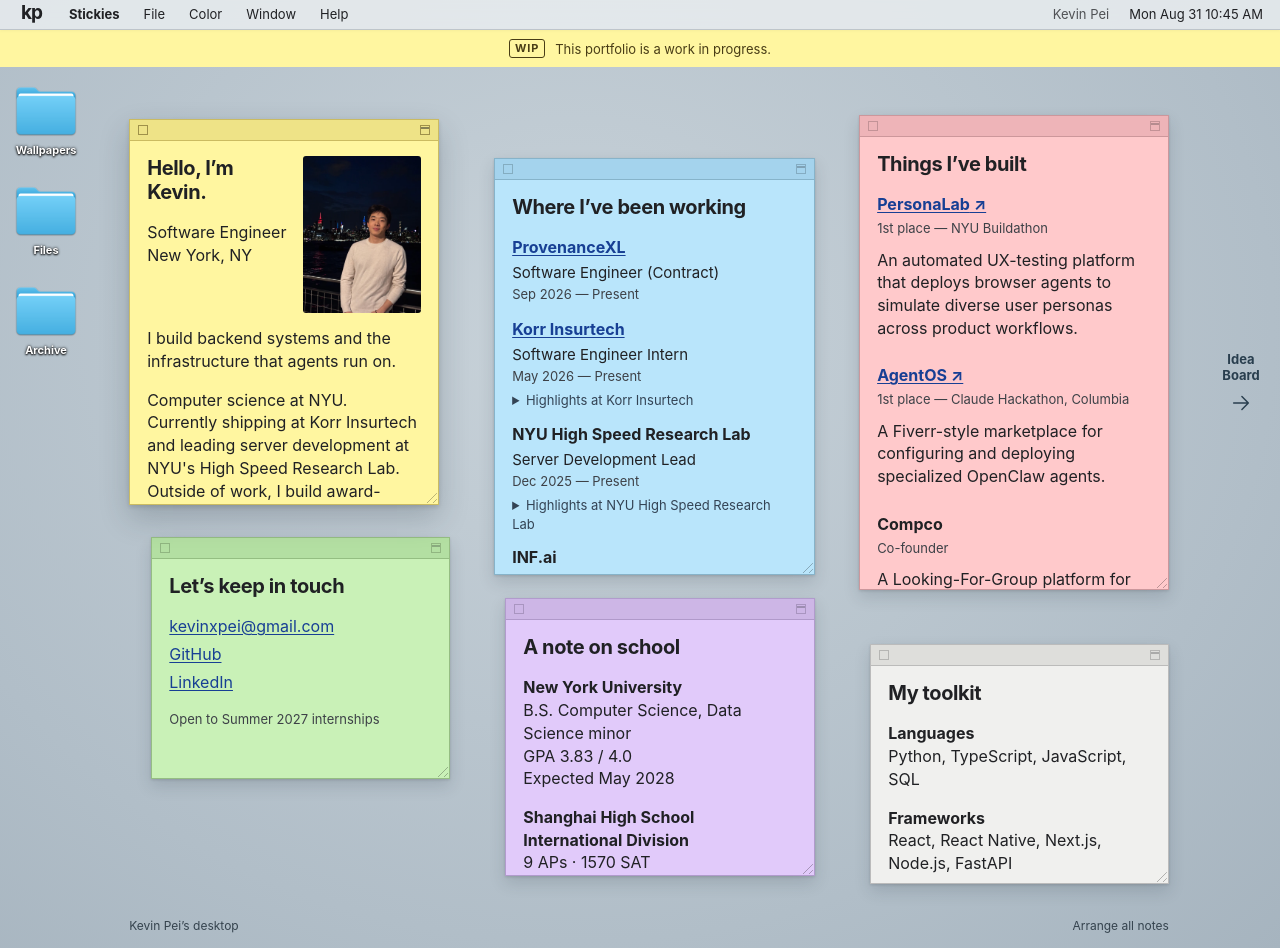
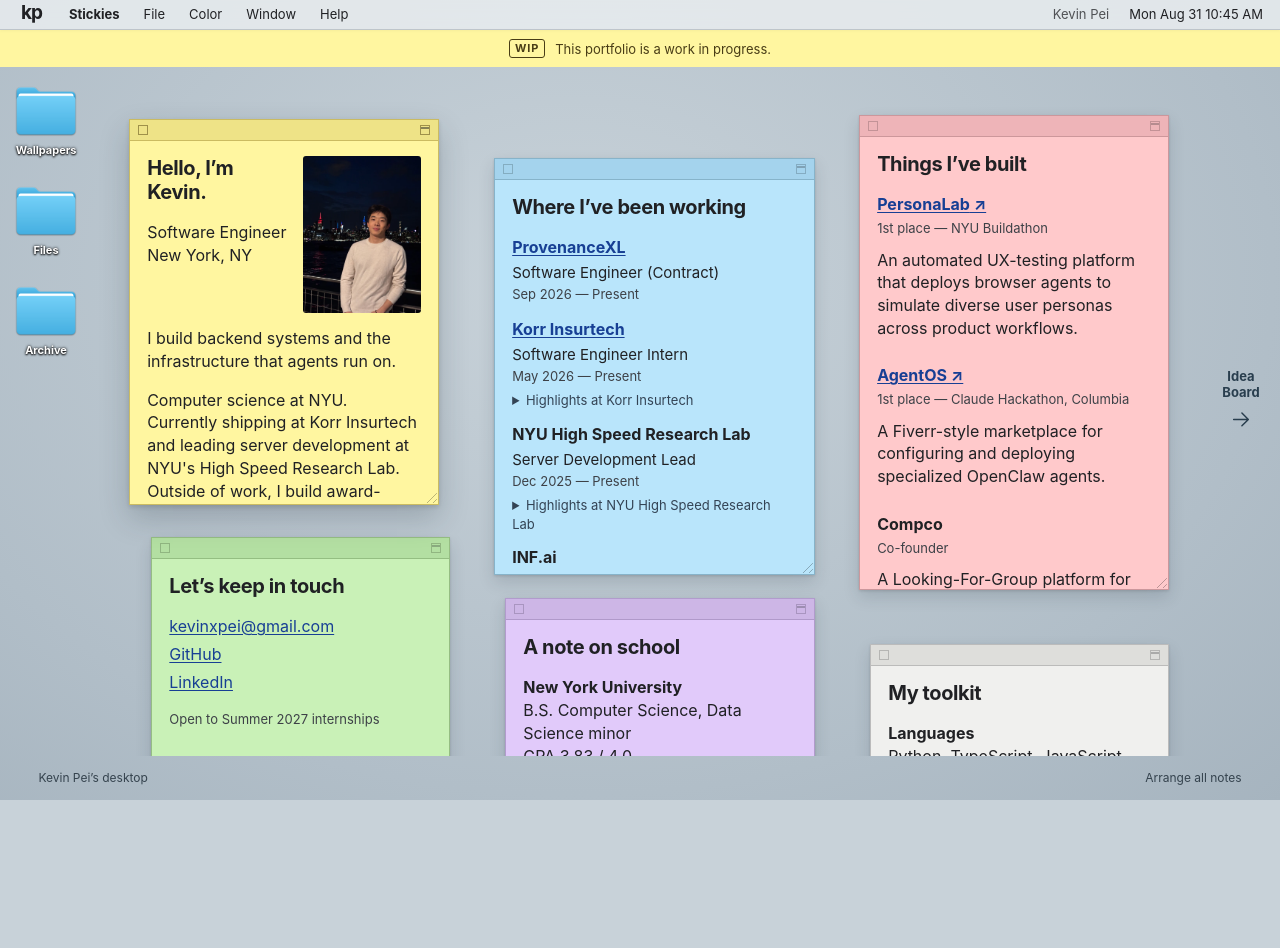
Before and after one commit to ktpei/portfolio, a Next.js app: page / in a window 1280 px wide. After the commit the page ends 800 px from the top, so only its background shows below. Built offline with nearby package versions, Linux system fonts and the light colour scheme.

Commit message:
Keep desktop controls visible while notes scroll

```diff
--- a/src/app/stickies/stickies.module.css
+++ b/src/app/stickies/stickies.module.css
@@ -2,7 +2,9 @@
   --desktop-ink: #202124;
   --desktop-label-shadow: 0 1px 2px #000, 0 0 3px #000;
   background: radial-gradient(ellipse at 45% 35%, #c8d2d9 0%, #b1bec8 70%, #a6b4bf 100%);
-  min-height: 100dvh;
+  height: 100dvh;
+  display: flex;
+  flex-direction: column;
   color: var(--desktop-ink);
   color-scheme: light;
   font-family: -apple-system, BlinkMacSystemFont, "Segoe UI", sans-serif;
@@ -14,11 +16,11 @@
 .desktop :is(button, a, summary):focus-visible { outline: 2px solid #1859a5; outline-offset: 3px; }
 .desktop ::selection { background: #82b5e8; color: #111; }
 .wallpaperBackdrop { position: fixed; inset: 0; z-index: -1; background-position: center; background-size: cover; }
-.customWallpaper :is(.footer > span, .footer > button, .empty) { background: #f3f6f8; border-radius: 6px; }
-.customWallpaper .edgeLink { color: #fff; text-shadow: var(--desktop-label-shadow); }
+.customWallpaper .empty { background: #f3f6f8; border-radius: 6px; }
+.customWallpaper :is(.edgeLink, .footer) { color: #fff; text-shadow: var(--desktop-label-shadow); }
+.customWallpaper .footer button { text-shadow: inherit; }
 .customWallpaper .edgeLink svg { filter: drop-shadow(0 1px 2px #000); }
-.customWallpaper .footer > :is(span, button) { width: auto; padding: 5px 8px; }
-.menuBar { height: 30px; position: sticky; top: 0; z-index: 50; display: flex; align-items: stretch; padding: 0 17px; background: #e8eceee0; border-bottom: 1px solid #77828a55; box-shadow: 0 1px 3px #0000000a; backdrop-filter: blur(20px); font-family: -apple-system, BlinkMacSystemFont, Arial, sans-serif; font-size: 13px; }
+.menuBar { height: 30px; position: relative; flex-shrink: 0; z-index: 50; display: flex; align-items: stretch; padding: 0 17px; background: #e8eceee0; border-bottom: 1px solid #77828a55; box-shadow: 0 1px 3px #0000000a; backdrop-filter: blur(20px); font-family: -apple-system, BlinkMacSystemFont, Arial, sans-serif; font-size: 13px; }
 .brand { display: flex; align-items: center; padding: 0 15px 2px 4px; font-weight: 750; letter-spacing: -1px; font-size: 19px; }
 .menuGroup { position: relative; }
 .menuButton { height: 100%; padding: 0 12px; border: 0; background: transparent; }
@@ -38,20 +40,17 @@
 .windowCheck { width: 10px; flex-shrink: 0; }
 .hiddenLabel { font-size: 11px; opacity: .6; margin-left: auto; }
 .colorSwatch { width: 14px; height: 14px; display: block; background: var(--note); border: 1px solid #0002; }
-.wipBanner { display: flex; align-items: center; justify-content: center; gap: 10px; padding: 9px 16px; margin: 0; background: #fff6a0; color: #493d16; font-size: 13px; line-height: 1.4; }
+.wipBanner { display: flex; flex-shrink: 0; align-items: center; justify-content: center; gap: 10px; padding: 9px 16px; margin: 0; background: #fff6a0; color: #493d16; font-size: 13px; line-height: 1.4; }
 .wipBanner strong { flex-shrink: 0; white-space: nowrap; font-size: 11px; letter-spacing: .08em; border: 1px solid currentColor; border-radius: 3px; padding: 1px 5px; }
-.spaces { position: relative; overflow: clip; }
-.space { position: relative; min-width: 0; min-height: calc(100dvh - 66px); transition: translate 400ms cubic-bezier(.28, .72, .22, 1); }
+.spaces { position: relative; flex: 1; min-height: 0; overflow: hidden auto; overscroll-behavior-y: contain; }
+.space { position: relative; min-width: 0; min-height: 100%; transition: translate 400ms cubic-bezier(.28, .72, .22, 1); }
 .space:focus { outline: none; }
-.space[inert] { position: absolute; inset: 0 0 auto; pointer-events: none; }
+.space[inert] { position: absolute; inset: 0 0 auto; max-height: 100%; overflow: clip; pointer-events: none; }
 .portfolioSpace[inert] { translate: -100% 0; }
 .boardSpace[inert] { translate: 100% 0; }
-.edgeLink { display: flex; justify-content: flex-end; color: #293e4e; }
-.edgeLink > span { display: flex; align-items: center; justify-content: center; gap: 8px; min-height: 44px; padding: 0 12px; font-size: 13px; font-weight: 650; line-height: 1.2; }
-.desktop .edgeLink:focus-visible { outline: none; }
-.desktop .edgeLink:focus-visible > span { outline: 2px solid #1859a5; outline-offset: 2px; }
-.boardSpace .edgeLink { justify-content: flex-start; }
-.workspace { position: relative; max-width: 1440px; margin: 0 auto; min-height: max(850px, calc(100dvh - 66px)); }
+.edgeLink { display: flex; flex-shrink: 0; align-items: center; justify-content: center; gap: 8px; min-height: 44px; padding: 0 12px; color: #293e4e; font-size: 13px; font-weight: 650; line-height: 1.2; }
+.edgeLink svg { flex: none; }
+.workspace { position: relative; max-width: 1440px; margin: 0 auto; min-height: 850px; }
 .yellow { --note: #fff6a0; --bar: #eee387; --line: #b8a74e; }
 .blue { --note: #b9e5fb; --bar: #a4d3ed; --line: #77a3b8; }
 .pink { --note: #ffc9cb; --bar: #eeb4b8; --line: #ba878c; }
@@ -97,8 +96,9 @@
 .collapsed { height: 23px !important; }
 .collapsed .noteTitle { opacity: 1; }
 .collapsed .noteBar { border-bottom: 0; }
-.footer { max-width: 1440px; margin: auto; display: flex; justify-content: flex-end; align-items: center; gap: 22px; padding: 0 3% 13px; font-size: 12px; color: #35434e; }
+.footer { width: min(100%, 1440px); margin: 0 auto; display: flex; flex-shrink: 0; justify-content: space-between; align-items: center; gap: 12px; padding: 0 3% env(safe-area-inset-bottom); font-size: 12px; color: #35434e; }
 .footer > span { margin-right: auto; }
+.footer button { min-height: 44px; }
 .footer :is(button, a):hover { text-decoration: underline; }
 .empty { padding: 170px 20px; text-align: center; color: #3c4b55; }
 .empty p { font-size: 22px; margin-bottom: 16px; }
@@ -106,7 +106,8 @@
 .skip { position: fixed; z-index: 100; top: -70px; left: 20px; padding: 10px 20px; background: #fff6a0; color: #111; }
 .skip:focus { top: 36px; }
 .boardSurface { max-width: 1400px; margin: auto; padding: 32px; }
-.portfolioSpace { padding-left: 96px; }
+.portfolioSpace { display: flex; flex-direction: column; padding-left: 96px; }
+.portfolioSpace > .workspace { flex: 1 0 auto; width: 100%; }
 @media (min-width: 1000px) {
   .workspace > .note {
     max-width: calc(100% - 12px);
@@ -116,28 +117,26 @@
   }
 }
 @media (min-width: 1000px) {
-  .space { --desktop-edge: max(78px, calc((100% - 1440px) / 2)); }
+  .desktop { --desktop-edge: max(78px, calc((100% - 1440px) / 2)); }
   .portfolioSpace { padding-right: var(--desktop-edge); }
   .boardSpace { padding-left: var(--desktop-edge); }
-  .edgeLink { position: absolute; top: 0; bottom: 0; right: 0; width: var(--desktop-edge); display: block; text-align: center; }
-  .edgeLink > span { position: sticky; top: max(48px, 43dvh); flex-direction: column; width: 62px; min-height: 70px; margin: max(48px, calc(43dvh - 66px)) auto 16px; padding: 7px; }
-  .boardSpace .edgeLink { left: 0; right: auto; }
-  .boardSpace .edgeLink > span { flex-direction: column-reverse; }
+  .edgeLink { position: absolute; z-index: 20; top: 50%; right: calc((var(--desktop-edge) - 62px) / 2); translate: 0 -50%; flex-direction: column; width: 62px; min-height: 70px; padding: 7px; text-align: center; }
+  .backLink { left: calc((var(--desktop-edge) - 62px) / 2); right: auto; flex-direction: column-reverse; }
   .workspace { margin-right: 0; }
   .boardSurface { padding-left: 18px; }
 }
-@media (min-width: 1500px) { .workspace { min-height: max(900px, calc(100dvh - 66px)); } }
+@media (min-width: 1500px) { .workspace { min-height: 900px; } }
 @media (max-width: 999px) {
-  .edgeLink { width: fit-content; margin: 13px 24px 0 auto; }
-  .boardSpace .edgeLink { margin: 13px auto 0 24px; }
-  .workspace { display: grid; grid-template-columns: repeat(2, minmax(0, 1fr)); gap: 25px; align-items: start; padding: 18px 24px 35px; min-height: calc(100dvh - 130px); }
+  .edgeLink { align-self: flex-end; margin-inline: 24px; }
+  .backLink { align-self: flex-start; }
+  .workspace { display: grid; grid-template-columns: repeat(2, minmax(0, 1fr)); gap: 25px; align-items: start; padding: 18px 24px 35px; min-height: 0; }
   .note { position: relative; left: auto; top: auto; width: 100%; height: auto; max-height: 520px; transform: none; }
   .noteBar { touch-action: auto; cursor: default; }
   .noteTitle { opacity: .65; }
   .noteBody { max-height: 475px; padding: 17px; }
   .resizeGrip { display: none; }
   .owner { display: none; }
-  .footer { padding: 0 24px 20px; }
+  .footer { padding-inline: 24px; }
   .boardSurface { padding: 20px 24px 30px; }
 }
 @media (max-width: 600px) {
@@ -146,8 +145,7 @@
   .menuButton { padding: 0 9px; }
   .menuRight { display: none; }
   .dropdown { position: fixed; top: 36px; left: 12px; right: 12px; min-width: 0; }
-  .edgeLink { margin-right: 19px; }
-  .boardSpace .edgeLink { margin-left: 19px; }
+  .edgeLink { margin-inline: 19px; }
   .workspace { grid-template-columns: 1fr; padding: 18px 19px 25px; gap: 24px; }
   .portfolioSpace .workspace { padding-inline: 0 12px; }
   .note { max-height: none; }
@@ -155,8 +153,7 @@
   .noteBar { height: 30px; min-height: 30px; }
   .noteBar button { height: 30px; width: 34px; }
   .collapsed { height: 32px !important; }
-  .footer { font-size: 12px; gap: 15px; flex-wrap: wrap; padding: 0 19px 20px; }
-  .footer > span { width: 100%; }
+  .footer { padding-inline: 19px; }
   .boardSurface { padding: 20px 19px 24px; }
 }
 @media (prefers-reduced-motion: reduce) { .space { transition: none; } }
--- a/src/app/stickies/stickies.tsx
+++ b/src/app/stickies/stickies.tsx
@@ -91,6 +91,7 @@ export function Stickies({ initialBoard = false }: { initialBoard?: boolean }) {
   const [clock, setClock] = useState("New York");
   const [wallpaper, setWallpaper] = useDesktopPreference<string | null>("wallpaper", null);
   const menuRef = useRef<HTMLElement>(null);
+  const spacesRef = useRef<HTMLElement>(null);
   const notesRef = useRef<HTMLElement>(null);
   const boardRef = useRef<HTMLElement>(null);
 
@@ -105,7 +106,7 @@ export function Stickies({ initialBoard = false }: { initialBoard?: boolean }) {
     if (isBoard !== nextIsBoard) {
       if (nextIsBoard) setBoardVisited(true);
       setIsBoard(nextIsBoard);
-      window.scrollTo({ top: 0, behavior: "instant" });
+      spacesRef.current?.scrollTo({ top: 0, behavior: "instant" });
     }
     if (noteId) show(noteId);
     else requestAnimationFrame(() => (nextIsBoard ? boardRef : notesRef).current?.focus({ preventScroll: true }));
@@ -154,10 +155,10 @@ export function Stickies({ initialBoard = false }: { initialBoard?: boolean }) {
       const changed = nextDesktop?.inert;
       setIsBoard(nextIsBoard);
       setMenu(null);
+      if (changed) spacesRef.current?.scrollTo({ top: 0, behavior: "instant" });
       if (nextIsBoard) {
         setBoardVisited(true);
         if (changed) {
-          window.scrollTo({ top: 0, behavior: "instant" });
           requestAnimationFrame(() => nextDesktop.focus({ preventScroll: true }));
         }
         return;
@@ -257,28 +258,25 @@ export function Stickies({ initialBoard = false }: { initialBoard?: boolean }) {
       <div className={styles.menuRight}><span className={styles.owner}>{site.name}</span><time aria-label={`New York time: ${clock}`}>{clock}</time></div>
     </header>
     <p className={styles.wipBanner}><strong>WIP</strong><span>This portfolio is a work in progress.</span></p>
-    <main className={styles.spaces}>
+    <Link href={isBoard ? "/" : "/#stickies"} className={`${styles.edgeLink}${isBoard ? ` ${styles.backLink}` : ""}`} onClick={(event) => switchDesktop(event, !isBoard)}>
+      {isBoard ? <><DesktopArrow back /> Portfolio</> : <>Idea Board <DesktopArrow /></>}
+    </Link>
+    <main ref={spacesRef} className={styles.spaces}>
       <section ref={notesRef} id="notes" tabIndex={-1} inert={isBoard} className={`${styles.space} ${styles.portfolioSpace}`} aria-label="Kevin Pei’s notes">
         <DesktopFolder name="Wallpapers" slot={0} onOpen={() => setMenu(null)}>
           <WallpaperPicker current={wallpaper} onSelect={setWallpaper} />
         </DesktopFolder>
         <DesktopFolder name="Files" slot={1} onOpen={() => setMenu(null)} />
         <DesktopFolder name="Archive" slot={2} onOpen={() => setMenu(null)} />
-        <Link href="/#stickies" className={styles.edgeLink} onClick={(event) => switchDesktop(event, true)}>
-          <span>Idea Board <DesktopArrow /></span>
-        </Link>
         <div className={styles.workspace}>
           {notes.filter((note) => !closed.includes(note.id)).map((note) => <StickyWindow key={`${note.id}-${arrangement}`} note={note} active={active === note.id} color={palette[note.id]} order={stack.indexOf(note.id) + 1} collapsed={collapsed.includes(note.id)} onActivate={() => activate(note.id)} onClose={() => closeNote(note.id)} onCollapse={() => toggleCollapsed(note.id)}><NoteContent id={note.id} /></StickyWindow>)}
           {closed.length === notes.length && <div className={styles.empty}><p>All tucked away.</p><button onClick={reset}>Reopen my notes</button></div>}
         </div>
-        <footer className={styles.footer}><span>Kevin Pei’s desktop</span><button onClick={reset}>Arrange all notes</button></footer>
       </section>
       <section ref={boardRef} id="board-desktop" tabIndex={-1} inert={!isBoard} className={`${styles.space} ${styles.boardSpace}`} aria-label="Idea Board desktop">
-        <Link href="/" className={styles.edgeLink} onClick={(event) => switchDesktop(event, false)}>
-          <span><DesktopArrow back /> Portfolio</span>
-        </Link>
         <div className={styles.boardSurface}>{boardVisited && <BulletinBoard active={isBoard} />}</div>
       </section>
     </main>
+    {!isBoard && <footer className={styles.footer}><span>Kevin Pei’s desktop</span><button onClick={reset}>Arrange all notes</button></footer>}
   </div>;
 }
```
Also changed, not shown: src/app/board/board.module.css (+10 -1 lines), src/app/stickies/sticky-window.tsx (+10 -6 lines), 1 other file (tests, documents, lock files or other folders).
